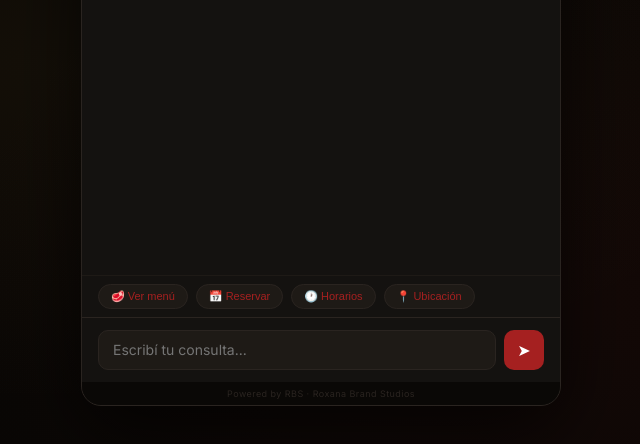
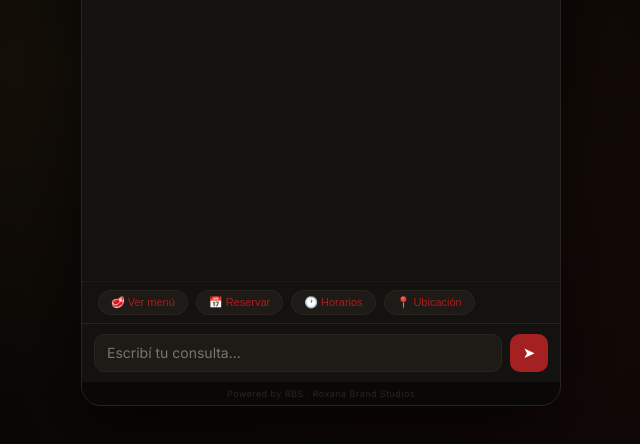
Before and after one commit to ryg15/agente-lacabrera-, a website: page index.html in a window 1280 px wide. Both pictures are taken after a click on the button "HABLAR CON FACU". Shown: the part 334-778 px from the top of the page, without its empty margins (319-959 px from the left). Drawn offline with nearby package versions, Linux system fonts and the light colour scheme.

Commit message:
Update index.html

```diff
--- a/index.html
+++ b/index.html
@@ -412,16 +412,9 @@
     <button class="quick-btn" onclick="sendQuick('¿Cómo llego?')">📍 Ubicación</button>
   </div>
 
-  <div style="padding:12px 16px;border-top:1px solid #2A2420;background:#141210;display:flex;flex-direction:row;gap:8px;align-items:center;width:100%;box-sizing:border-box;">
-    <textarea
-      id="chatInput"
-      placeholder="Escribí tu consulta..."
-      rows="1"
-      onkeydown="handleKey(event)"
-      oninput="autoResize(this)"
-      style="flex:1;min-width:0;width:0;background:#1E1A16;border:1px solid #2A2420;border-radius:10px;padding:10px 14px;color:#F2E8D9;font-size:14px;font-family:Inter,sans-serif;resize:none;min-height:40px;max-height:100px;outline:none;box-sizing:border-box;"
-    ></textarea>
-    <button id="sendBtn" onclick="sendMessage()" style="width:40px;height:40px;min-width:40px;flex-shrink:0;background:#A52020;border:none;border-radius:10px;cursor:pointer;display:flex;align-items:center;justify-content:center;font-size:16px;color:#fff;">➤</button>
+  <div style="display:flex;align-items:center;padding:10px 12px;gap:8px;border-top:1px solid #2A2420;background:#141210;box-sizing:border-box;width:100%;">
+    <textarea id="chatInput" placeholder="Escribí tu consulta..." rows="1" onkeydown="handleKey(event)" oninput="autoResize(this)" style="flex:1;min-width:0;resize:none;border:1px solid #2A2420;border-radius:10px;padding:9px 12px;background:#1E1A16;color:#F2E8D9;font-size:14px;font-family:Inter,sans-serif;min-height:38px;max-height:100px;outline:none;box-sizing:border-box;"></textarea>
+    <button id="sendBtn" onclick="sendMessage()" style="flex-shrink:0;width:38px;height:38px;min-width:38px;background:#A52020;border:none;border-radius:10px;color:#fff;font-size:15px;cursor:pointer;">➤</button>
   </div>
 
   <div class="chat-footer">Powered by RBS · Roxana Brand Studios</div>
```
